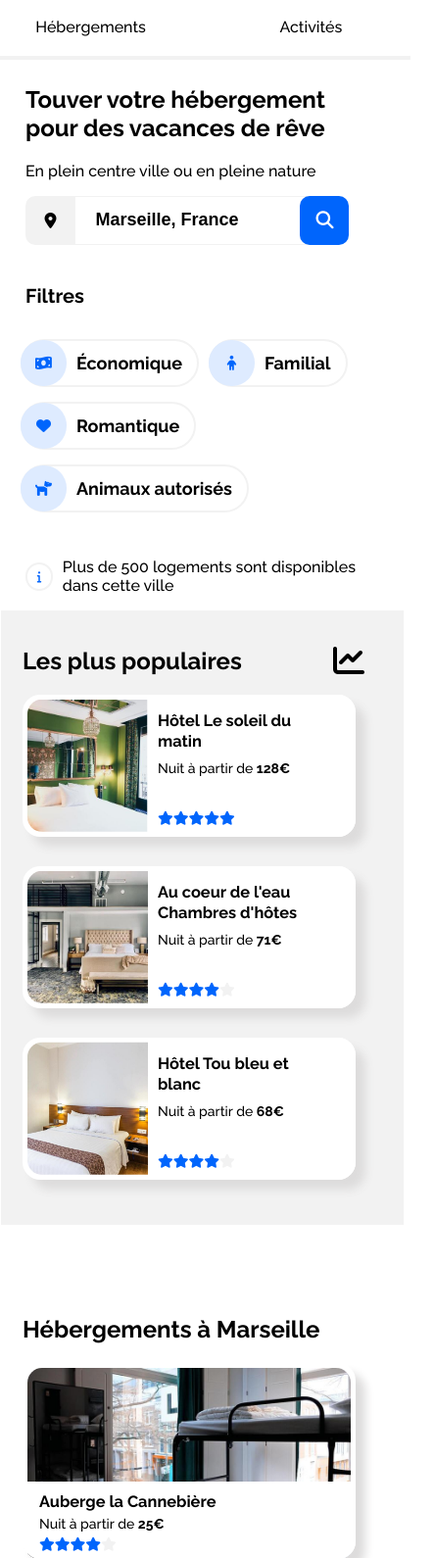
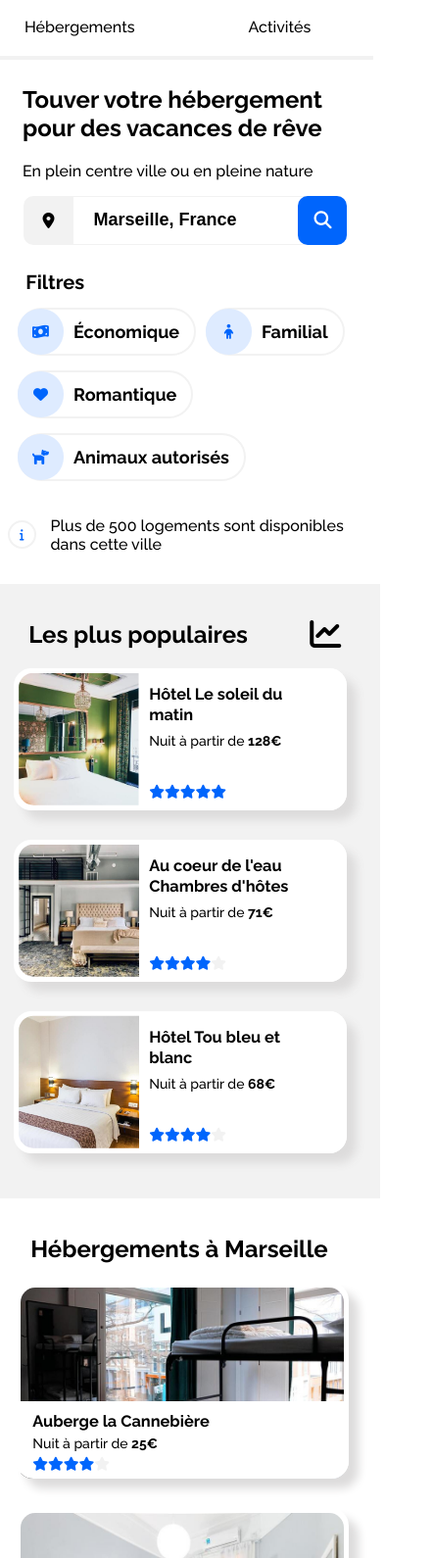
Before and after one commit to Acar-dev/AurelienCarrabin_2_24042021, a plain HTML site: page index.html in a window 390 px wide. Shown: the part 79-1669 px from the top of the page at 98% size, 443 px wide, since content can reach past the window. Drawn offline with Linux system fonts and the light colour scheme.

Commit message:
Retouches partie portable

```diff
--- a/stylePhoneLandscape.css
+++ b/stylePhoneLandscape.css
@@ -13,7 +13,7 @@ header
 }
 #BoxActivites
 {
-    width: 95.5%;
+    width: 50%;
     height: 1000px;
 }
 #BoxHebergement
@@ -190,7 +190,7 @@ width: 10%;
     display: flex;
     flex-direction: column;
     align-items: center;
-    margin-left: 0%;
+    /*margin-left: 0%;*/
 }
 
 /*Corps principal*/
@@ -346,6 +346,7 @@ align-items: center;
 {
     display: flex;
     flex-direction: row;
+    width: 100%;
     /*justify-content: space-between;*/
 }
 /*Hébergement*/
--- a/stylePhonePortrait.css
+++ b/stylePhonePortrait.css
@@ -4,7 +4,7 @@
 {
     header
     {
-        width: 374px;
+        width: 100%;
     }
 
     /*body div div h2
@@ -18,7 +18,7 @@
                         flex-direction: row;
                         justify-content: space-evenly;
                         margin-top: 30px;
-                        margin-left: -4.8%;
+                        margin-left: 2%;
 
                         width: 100%;
                         margin-bottom: 30px;
@@ -29,7 +29,7 @@
                     {
                         text-decoration: none;
                         color: black;
-                        padding: 20px 60%;
+                        padding: 20px 50%;
                         margin-left: -100%;
                         text-align: center;
                         border-bottom: 4px solid #F2F2F2;
@@ -60,8 +60,8 @@
                         color: black;
 
                         text-align: center;
-                        padding: 20px 110%;
-                        margin-left: -70%;
+                        padding: 20px 100%;
+                        margin-left: -110%;
                         border-bottom: 4px solid #F2F2F2;
 
 
@@ -88,7 +88,7 @@
     #BoxPopulaire
     {
         width: 100%;
-        margin-left: -25px;
+        margin-left: -20px;
     }
 
     #AncreNav
@@ -112,6 +112,7 @@
         flex-direction: row;
         justify-content:space-evenly;
         justify-content: center;
+        margin-left: 30%;
 
 
     }
@@ -124,7 +125,7 @@
 /*Espacements*/
 .sizeLiens
 {
-    width: 0%;
+    width: 30%;
 }
 /*Tailles d'images*/
                         /*Pour Hébergement*/
@@ -143,11 +144,10 @@
                         }
                         .PSpecialPaysage
                         {
-                            object-fit: contain;
-                            object-position: 50% -20%;
-                            border-radius: 15px;
+                            object-fit: absolute;
+                            clip-path: inset(0 0 0 round 15px);
+
                             width: 97%;
-                            height: 190px;
                             margin-left: 5px;
                             margin-top: 5px;
                             margin-right: 5px;
@@ -274,7 +274,7 @@
         flex-direction: column;
         align-items: center;
         flex-wrap: wrap;
-        margin-left: 4.8%;
+        /*margin-left: 2.5%;*/
 
 
     }
@@ -288,7 +288,13 @@ body
 }
 body main h2
 {
-    width: 320px;
+    width: 90%;
+    margin-left: 4%;
+}
+body main p
+{
+    width: 90%;
+    margin-left: 4%;
 }
 /*En tête*/
 
@@ -310,7 +316,7 @@ header, main
     {
         width: 333px;
         border-radius: 10px;
-        margin-left: -1px;
+        margin-left: 4%;
     }
         #Icone_Loc
         {
@@ -351,7 +357,7 @@ header, main
     #filters {
         margin-top: 24px;
         display: flex;
-        width: 100%;
+        width: 97.5%;
         flex-direction: row;
         flex-wrap: wrap;
         align-items: flex-start;
@@ -359,14 +365,17 @@ header, main
         font-size: 15px;
         }
         #filters h2 {
-            font-size: 20px
+            font-size: 20px;
+            margin-left: 5%;
+            margin-bottom: -1px;
+            margin-top: 2px;
         }
         #filters ul {
             display: flex;
             flex-wrap: wrap;
             align-items: flex-start;
 
-            margin-left: -15px;
+            margin-left: 0px;
             padding: 0;
             list-style: none;
 
@@ -453,15 +462,17 @@ header, main
     {
         display: flex;
         align-items: center;
-        width: 370px;
+        width: 100%;
+        margin-top: -10px;
+        margin-bottom: 15px;
     }
         #Bulle_Info
         {
-            width: 30px;
+            width: 25px;
             height: 25px;
             border-radius: 30px;
             border:2px solid #F2F2F2;
-            margin-right: 10px;
+            margin-right: 0px;
         }
     /*Conteneur principal*/
     #ConteneurPrincipal
@@ -480,6 +491,7 @@ header, main
 
        padding-top: 7px;
        padding-bottom: 50px;
+       padding-left: 3%;
 
        position: relative;
        order: 2;
@@ -566,10 +578,10 @@ header, main
 
 
 
-        padding-left: 22px;
+        padding-left: 7%;
        padding-top: 17px;
        padding-bottom: 50px;
-       margin-bottom: 65px;
+       margin-bottom: 10px;
        order: 1;
     }
         #FlexTitrePopulaire
@@ -642,7 +654,9 @@ header, main
         display: flex;
         flex-direction: column;
         flex-wrap: wrap;
-        margin-left: -1px;
+        /* /*margin-left: -1px;*/
+        padding-left: 3%;
+
 
 
 
@@ -783,7 +797,7 @@ header, main
     flex-direction: column;
     padding-left: 3.5%;
     height: 500px;
-    width: 115%;
+    width: 100%;
     margin-left:-8px;
 
 }
```
